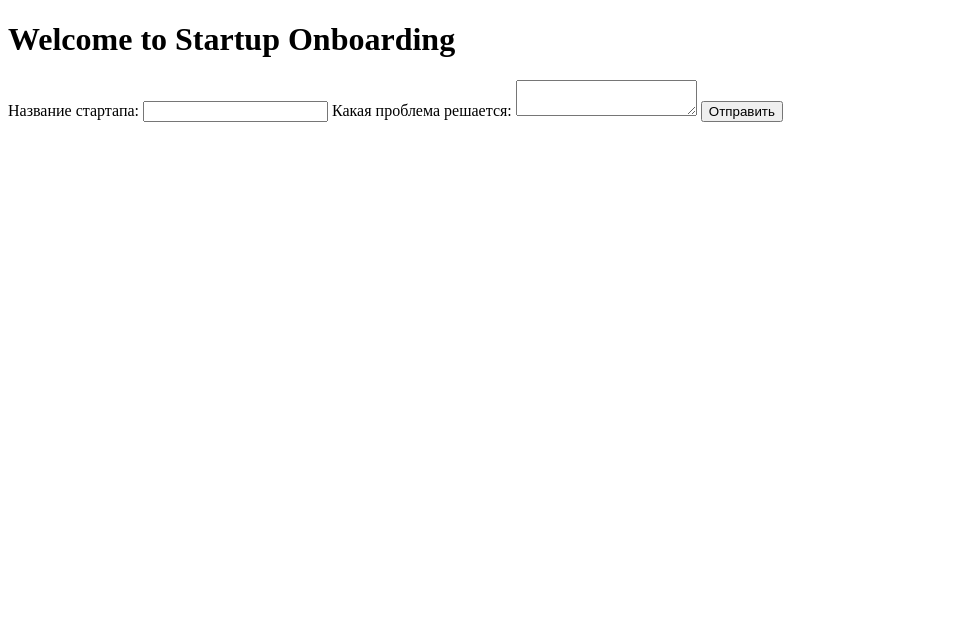
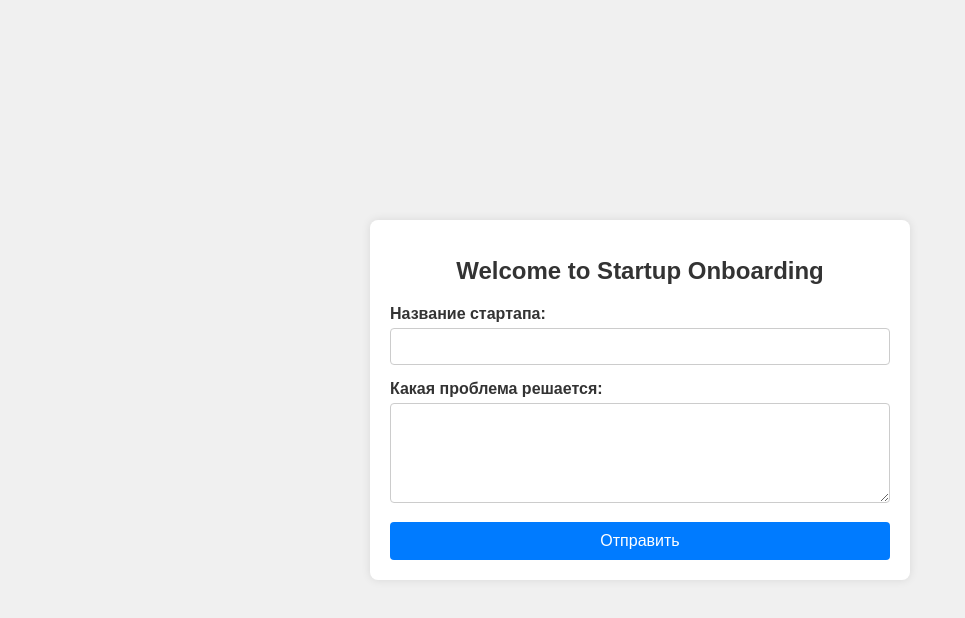
Before and after one commit to RAM2635/HAT_test, a plain HTML site: page index.html in a window 1280 px wide. Shown: the whole page, without its empty margins (0-965 px from the left). Drawn offline with Linux system fonts and the light colour scheme; files that its build step writes are made by us from their sources.

Commit message:
styles.css

```diff
--- a/index.html
+++ b/index.html
@@ -1,10 +1,9 @@
-<!-- app/index.html -->
 <!DOCTYPE html>
 <html lang="ru">
 <head>
     <meta charset="UTF-8">
     <meta name="viewport" content="width=device-width, initial-scale=1.0">
-    <link rel="stylesheet" href="styles.css">
+    <link rel="stylesheet" href="app/styles.css"> <!-- Если styles.css есть в папке app -->
     <title>Startup Onboarding</title>
 </head>
 <body>
@@ -20,6 +19,7 @@
             <button type="button" onclick="submitOnboarding()">Отправить</button>
         </form>
     </div>
-<script src="app.js"></script>
+    <!-- Правильный путь к app.js -->
+    <script src="app/app.js"></script>
 </body>
 </html>
--- /dev/null
+++ b/telegram_mini_app_bot/app/styles.css
@@ -0,0 +1,63 @@
+/* app/styles.css */
+
+body {
+    font-family: Arial, sans-serif;
+    background-color: #f0f0f0;
+    color: #333;
+    margin: 0;
+    padding: 0;
+    display: flex;
+    justify-content: center;
+    align-items: center;
+    height: 100vh;
+}
+
+.container {
+    background-color: #ffffff;
+    padding: 20px;
+    border-radius: 8px;
+    box-shadow: 0 0 10px rgba(0, 0, 0, 0.1);
+    max-width: 500px;
+    width: 100%;
+}
+
+h1 {
+    font-size: 24px;
+    margin-bottom: 20px;
+    text-align: center;
+}
+
+label {
+    display: block;
+    font-weight: bold;
+    margin-bottom: 5px;
+}
+
+input[type="text"],
+textarea {
+    width: 100%;
+    padding: 10px;
+    margin-bottom: 15px;
+    border: 1px solid #ccc;
+    border-radius: 4px;
+    box-sizing: border-box;
+}
+
+textarea {
+    height: 100px;
+}
+
+button {
+    width: 100%;
+    padding: 10px;
+    background-color: #007bff;
+    color: white;
+    border: none;
+    border-radius: 4px;
+    cursor: pointer;
+    font-size: 16px;
+}
+
+button:hover {
+    background-color: #0056b3;
+}
```
Lines whose indentation alone changed are shown as unchanged.
